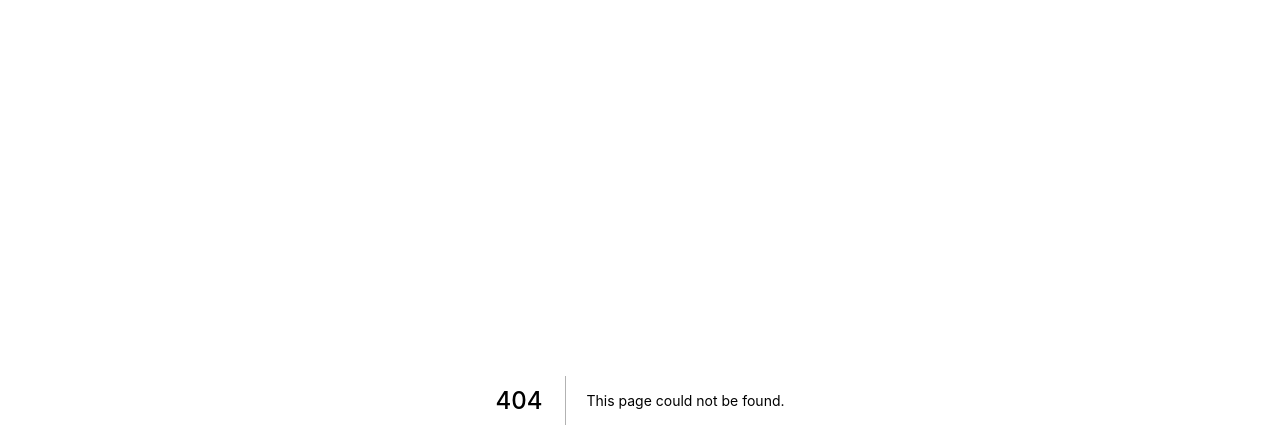
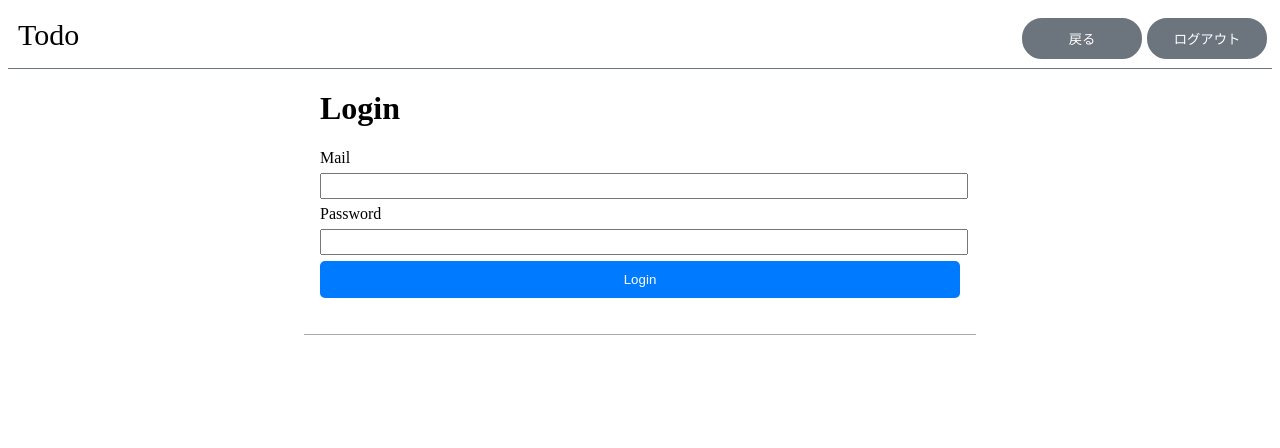
Before and after one commit to kunrenyouAcount/dead-tiffin, a Next.js app in the folder tiffin_web/: page /Login in a window 1280 px wide. Before the commit this address had no page. Shown: the top 448 px of the page. Built offline with nearby package versions, Linux system fonts and the light colour scheme.

Commit message:
ログインの実装(フロント)

```diff
--- a/tiffin_web/src/components/Header/Header.tsx
+++ b/tiffin_web/src/components/Header/Header.tsx
@@ -1,10 +1,12 @@
 import style from "./Header.module.css";
 import { useRouter } from "next/router";
+import { tiffin_token_key } from "../../utils/Cookie";
 
 export const Header: React.FC = () => {
   const router = useRouter();
 
   const logoutAccount = () => {
+    document.cookie = `${tiffin_token_key}=; max-age=0`;
     router.push("/");
   };
 
--- /dev/null
+++ b/tiffin_web/src/models/Request/Auth/AuthLoginRequest.ts
@@ -0,0 +1,4 @@
+export type AuthLoginRequest = {
+  email: string;
+  password: string;
+};
--- /dev/null
+++ b/tiffin_web/src/models/Response/Auth/AuthResponse.ts
@@ -0,0 +1,5 @@
+export type AuthResponse = {
+  access_token: string;
+  token_type: string;
+  expires_in: number;
+};
--- /dev/null
+++ b/tiffin_web/src/pages/Login/Login.module.css
@@ -0,0 +1,5 @@
+.loginInput {
+  line-height: 20px;
+  width: 100%;
+  margin: 6px 0;
+}
--- /dev/null
+++ b/tiffin_web/src/pages/Login/index.tsx
@@ -0,0 +1,63 @@
+import { useRouter } from "next/router";
+import styles from "./Login.module.css";
+import Axios from "axios";
+import { AuthLoginRequest } from "../../models/Request/Auth/AuthLoginRequest";
+import { AuthResponse } from "../../models/Response/Auth/AuthResponse";
+import { useState } from "react";
+import { Layout } from "../../components/Layout/Layout";
+import { tiffin_token_key } from "../../utils/Cookie";
+
+export const Login: React.FC = () => {
+  const [user, setUser] = useState<AuthLoginRequest>();
+  const router = useRouter();
+  const pushLogin = async () => {
+    const response = await Axios.post<AuthResponse>("auth/login", user);
+    if (response.status == 200) {
+      document.cookie = `${tiffin_token_key}=${response.data.access_token}`;
+      router.push("/");
+    } else {
+      alert("ログイン失敗");
+    }
+  };
+
+  const changedEmail = (e: React.ChangeEvent<HTMLInputElement>) => {
+    //左側の引数に対して、右側の値をマージする
+    const newUser = Object.assign({}, user);
+    newUser.email = e.target.value;
+    setUser(newUser);
+  };
+
+  const changedPassword = (e: React.ChangeEvent<HTMLInputElement>) => {
+    //左側の引数に対して、右側の値をマージする
+    const newUser = Object.assign({}, user);
+    newUser.password = e.target.value;
+    setUser(newUser);
+  };
+
+  return (
+    <Layout>
+      <h1>Login</h1>
+      <div>
+        Mail
+        <input
+          type="email"
+          className={styles.loginInput}
+          onChange={changedEmail}
+        />
+        Password
+        <input
+          type="password"
+          className={styles.loginInput}
+          onChange={changedPassword}
+        />
+        <div>
+          <button className="primaryButton" onClick={pushLogin}>
+            Login
+          </button>
+        </div>
+      </div>
+    </Layout>
+  );
+};
+
+export default Login;
--- a/tiffin_web/src/pages/index.tsx
+++ b/tiffin_web/src/pages/index.tsx
@@ -26,7 +26,7 @@ export const Home: React.FC = () => {
           <button
             className="primaryButton"
             onClick={() => {
-              router.push("/");
+              router.push("/Login");
             }}
           >
             Login
--- /dev/null
+++ b/tiffin_web/src/utils/Cookie.ts
@@ -0,0 +1,20 @@
+// cookieからkey値で保存されている値を取得する
+export const getCookieValue = (key: string) => {
+  const arr = [];
+  if (process.browser) {
+    if (document.cookie != "") {
+      const tmp = document.cookie.split("; ");
+      for (let i = 0; i < tmp.length; i++) {
+        const data = tmp[i].split("=");
+        arr[data[0]] = decodeURIComponent(data[1]);
+      }
+    }
+    if (key in arr) {
+      return arr[key];
+    }
+    return "";
+  }
+};
+
+// jwt認証ように保存するkey値
+export const tiffin_token_key = "tiffin_token";
```
